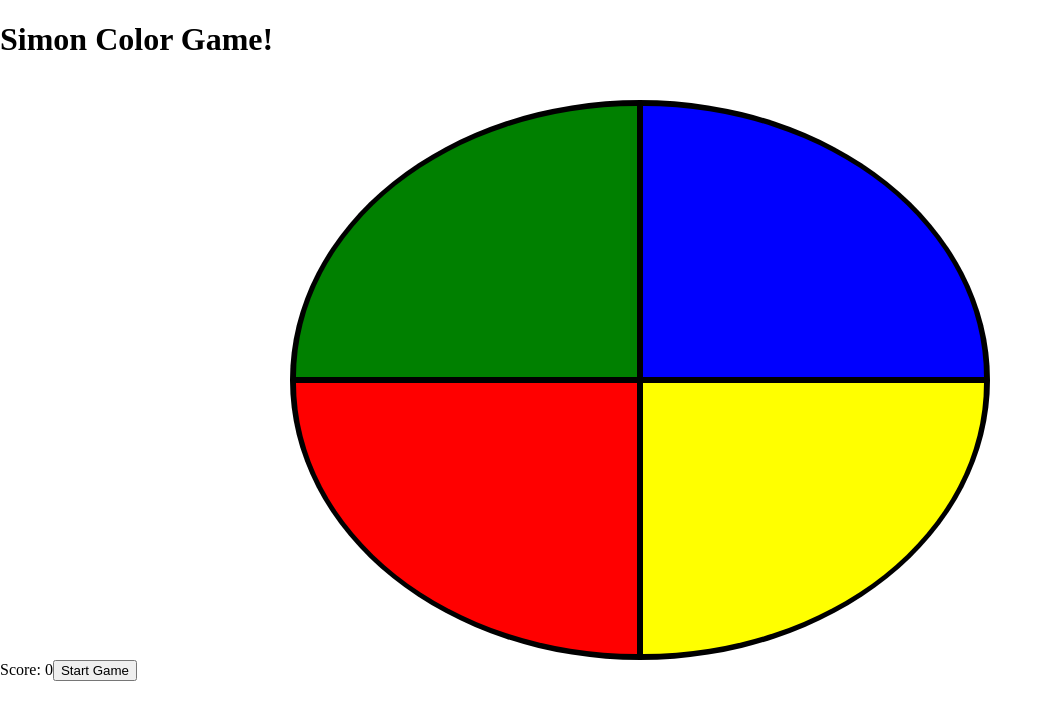
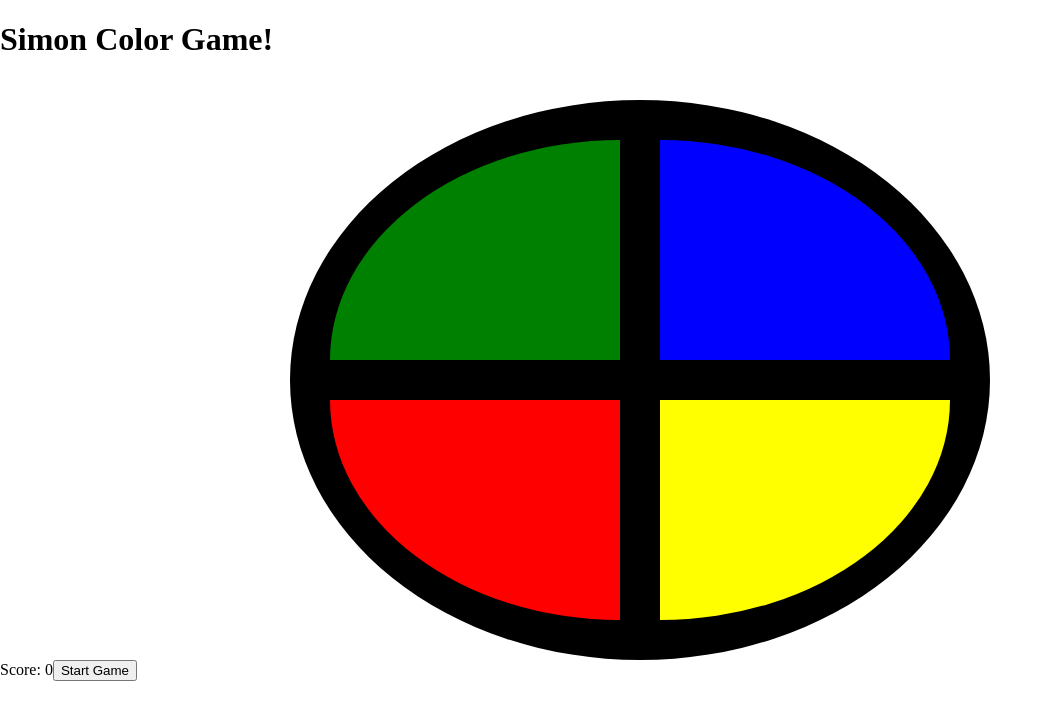
Before and after one commit to theofficialnar/simon-color-game, a React (Vite) app: page / in a window 1280 px wide. Shown: the top 720 px of the page, without its empty margins (0-1052 px from the left). Built offline with nearby package versions, Linux system fonts and the light colour scheme.

Commit message:
task: change yellow filter effect

```diff
--- a/src/components/Pad/index.module.css
+++ b/src/components/Pad/index.module.css
@@ -1,11 +1,10 @@
 .padContainer {
   display: grid;
   grid-template-columns: 1fr 1fr;
-  /* border: 6px solid black; */
   height: 100%;
   background-color: black;
-  gap: 6px;
-  padding: 6px;
+  gap: 40px;
+  padding: 40px;
   box-sizing: border-box;
   border-radius: 50%;
   overflow: hidden;
@@ -29,6 +28,11 @@
   filter: grayscale(80%);
 }
 
+.padContainer .pad.yellow:active,
+.padContainer .pad.yellow.active {
+  filter: contrast(20%);
+}
+
 .padContainer .pad.green {
   background-color: green;
   border-radius: 100% 0 0 0;
```
